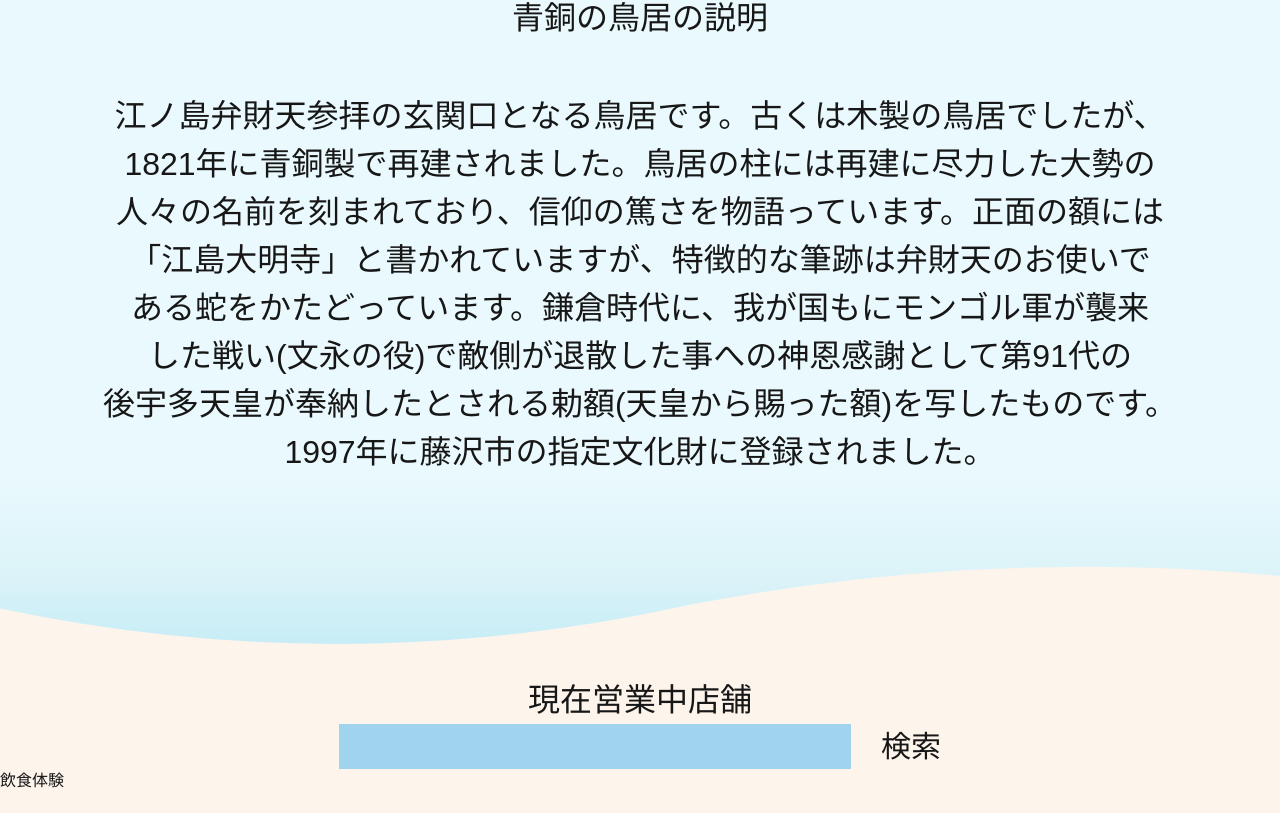
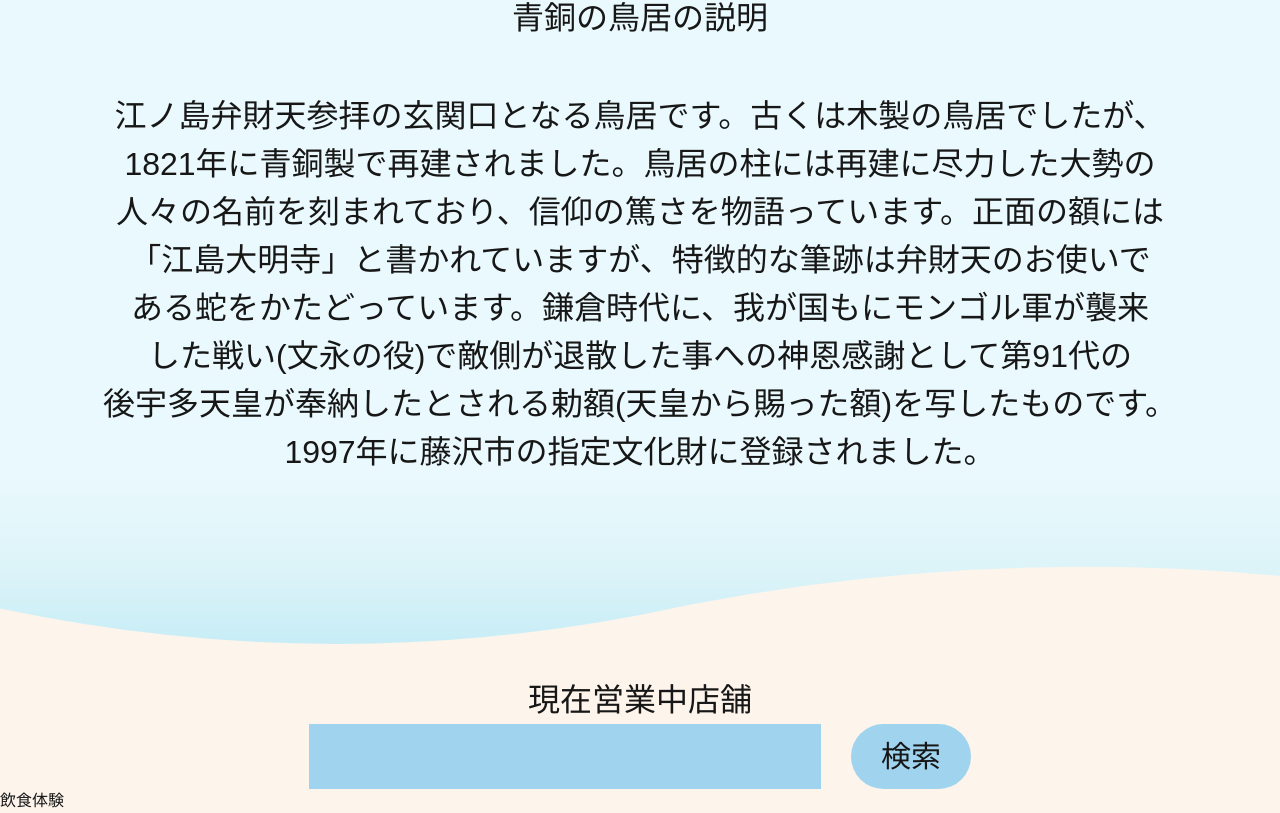
Before and after one commit to Tomoryo211/enosima_island, a Next.js app: page / in a window 1280 px wide. Shown: the part 695-1508 px from the top of the page. Built offline with nearby package versions, Linux system fonts and the light colour scheme.

Commit message:
shopコンポーネントbtnスタイル変更

```diff
--- a/app/components/Shop/shop.module.scss
+++ b/app/components/Shop/shop.module.scss
@@ -16,6 +16,9 @@
         }
         .btn{
             font-size: 30px;
+            background: #A0D4EE;
+            border-radius: 40px;
+            padding: 10px 30px;
         }
     }
 }
--- a/app/components/Shop/shop.tsx
+++ b/app/components/Shop/shop.tsx
@@ -14,7 +14,7 @@ export default function Shop(){
                     <button type="submit" className={style.btn}>検索</button>
                 </form>
             </section>
-            <div>
+            <div className={style.Eat_btn}>
                 <button>飲食</button>
                 <button>体験</button>
             </div>
```
